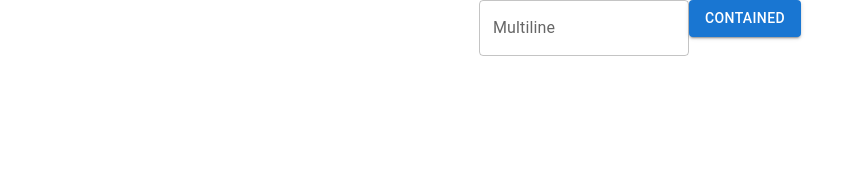
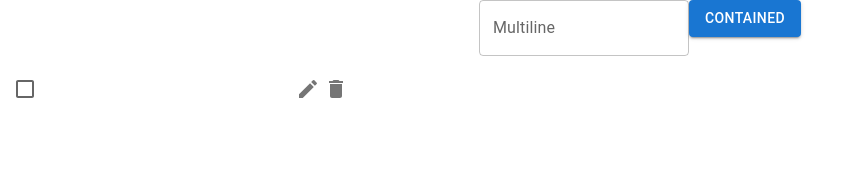
Before and after one commit to milily/Apiux_frontend_challenge, a React (Create React App) app: page / in a window 1280 px wide. Both pictures are taken after a click on the button "CONTAINED". Shown: the top 172 px of the page, without its empty margins (0-849 px from the left). Built offline with nearby package versions, Linux system fonts and the light colour scheme.

Commit message:
add icons and material ui component

```diff
--- a/package.json
+++ b/package.json
@@ -5,6 +5,7 @@
   "dependencies": {
     "@emotion/react": "^11.9.0",
     "@emotion/styled": "^11.8.1",
+    "@mui/icons-material": "^5.6.2",
     "@mui/material": "^5.6.2",
     "@reduxjs/toolkit": "^1.8.1",
     "@testing-library/jest-dom": "^5.16.4",
--- a/src/components/ListItems.js
+++ b/src/components/ListItems.js
@@ -1,12 +1,56 @@
-import React from 'react'
+import React, {Fragment} from 'react'
+import List from '@mui/material/List';
+import ListItem from '@mui/material/ListItem';
+import ListItemButton from '@mui/material/ListItemButton';
+import ListItemIcon from '@mui/material/ListItemIcon';
+import ListItemText from '@mui/material/ListItemText';
+import Checkbox from '@mui/material/Checkbox';
+import IconButton from '@mui/material/IconButton';
+import CreateIcon from '@mui/icons-material/Create';
+import DeleteIcon from '@mui/icons-material/Delete';
 
 const ListItems = ({items}) => {
-    const list = items.map((text)=>(
-        <div>
-            {text}
-        </div>
-    ))
-    return list
+
+        return(
+            <List sx={{ width: '100%', maxWidth: 360, bgcolor: 'background.paper' }}>
+            {items.map((value, index) => {
+                const labelId = `checkbox-list-label-${value}`;
+
+                return (
+                <ListItem
+                    key={index}
+                    secondaryAction={
+                        <Fragment>
+                            <IconButton edge="end" aria-label="comments">
+                                <CreateIcon />
+                            </IconButton>
+                            <IconButton edge="end" aria-label="comments">
+                                <DeleteIcon />
+                            </IconButton>
+                        </Fragment>
+
+                    }
+
+                    disablePadding
+                >
+                    <ListItemButton role={undefined}  dense>
+                    <ListItemIcon>
+                        <Checkbox
+                        edge="start"
+
+                        tabIndex={-1}
+                        disableRipple
+                        inputProps={{ 'aria-labelledby': labelId }}
+                        />
+                    </ListItemIcon>
+                    <ListItemText id={labelId} primary={value} />
+                    </ListItemButton>
+                </ListItem>
+                );
+            })}
+        </List>
+        )
+
 }
 
 export default ListItems
```
Also changed, not shown: 1 other file (tests, documents, lock files or other folders).
